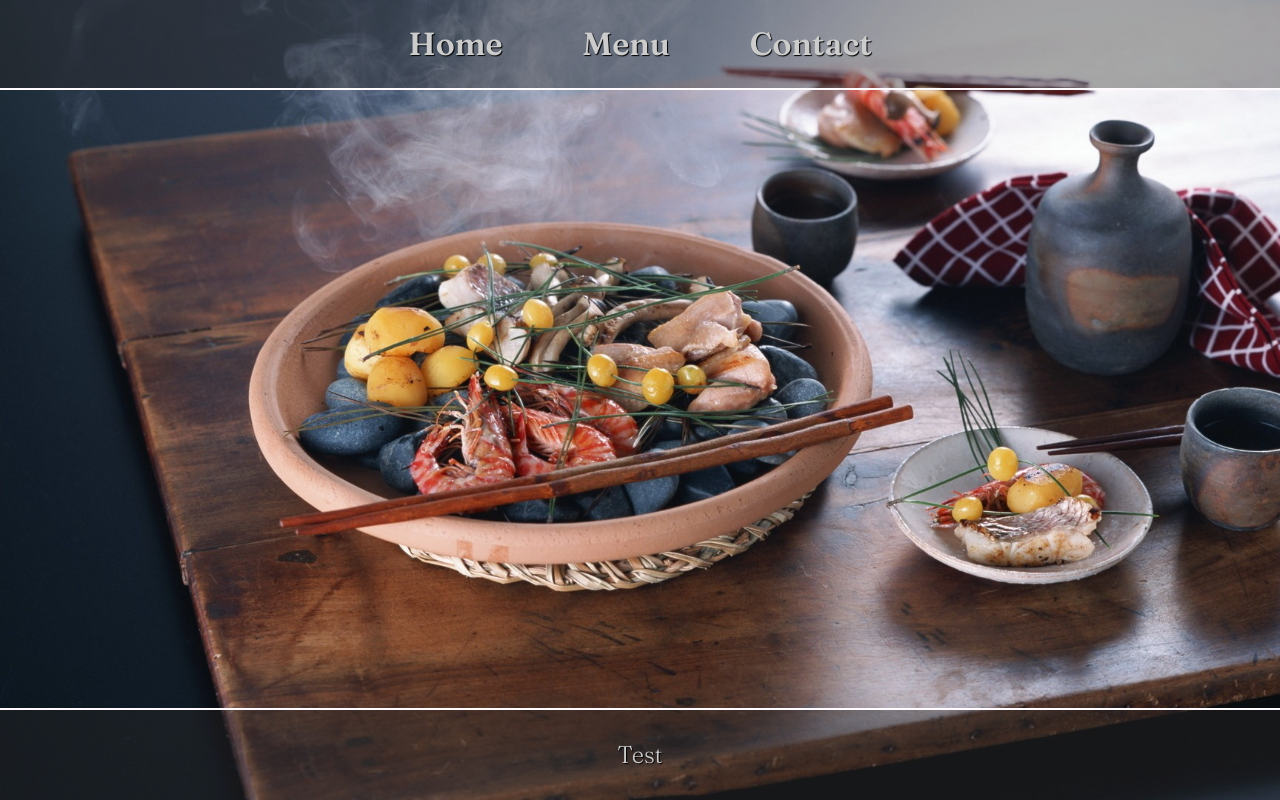
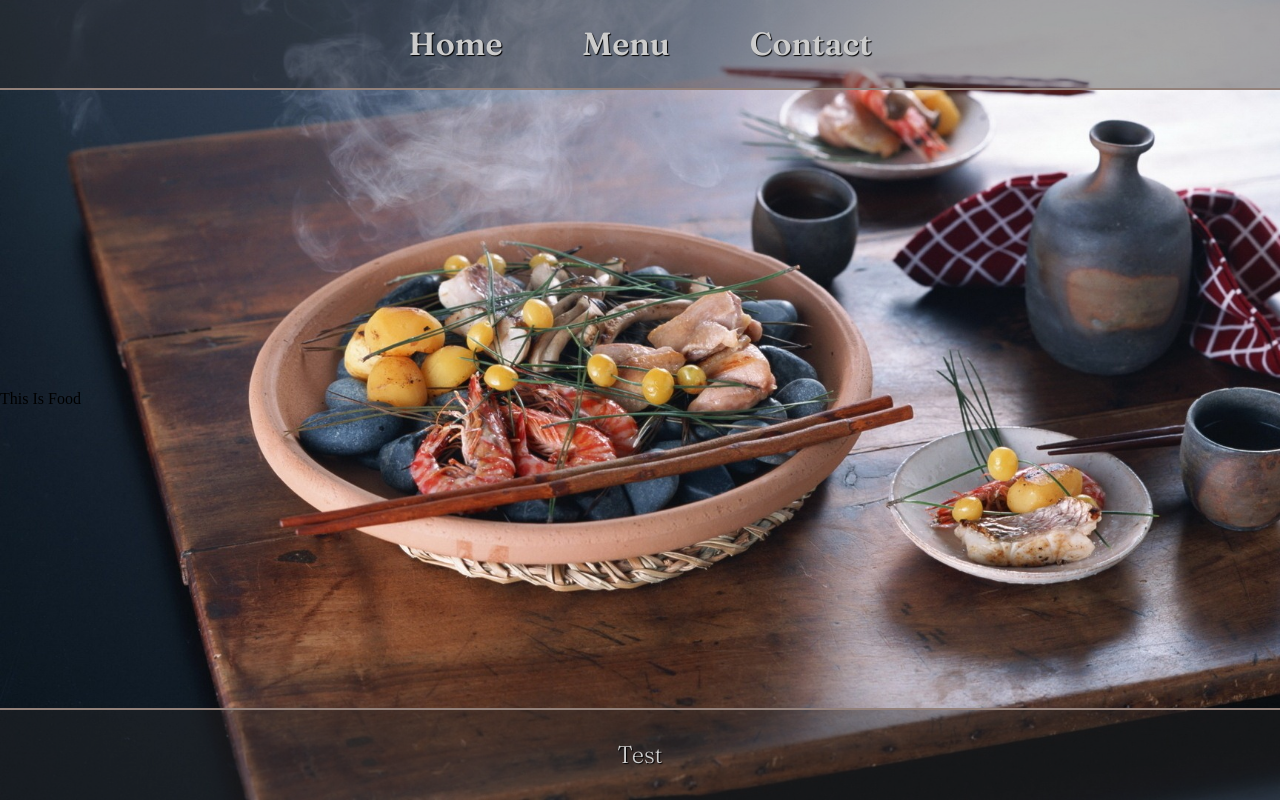
Before and after one commit to Bwade95/restaurant-page, a website built with webpack: page dist/index.html in a window 1280 px wide. Built offline with nearby package versions, Linux system fonts and the light colour scheme.

Commit message:
modules import properly

```diff
--- a/src/index.js
+++ b/src/index.js
@@ -1,7 +1,19 @@
-import pageLoad from '../modules/page-load'
+import { pageLoad } from './modules/page-load'
+import { homePage } from './modules/home-page'
+import { menuPage } from './modules/menu-page'
 
 window.onload = init;
 
 function init() {
     pageLoad();
+    homePage();
+    addNavEvents();
 }
+
+function addNavEvents() {
+    const homeBtn = document.querySelector('[data-tab-home]');
+    const menuBtn = document.querySelector('[data-tab-menu]');
+
+    homeBtn.addEventListener('click', homePage);
+    menuBtn.addEventListener('click', menuPage);
+}
--- /dev/null
+++ b/src/modules/home-page.js
@@ -0,0 +1,11 @@
+const homePage = () => {
+    const mainDiv = document.querySelector('.tab-content');
+
+    const title = document.createElement('div');
+    title.className = 'title';
+    title.innerHTML = `<h1>This Is Food</h1>`
+
+    mainDiv.appendChild(title);
+}
+
+export { homePage };
--- /dev/null
+++ b/src/modules/menu-page.js
@@ -0,0 +1,11 @@
+const menuPage = () => {
+    const mainDiv = document.querySelector('.tab-content');
+
+    const menu = document.createElement('div');
+    menu.className = 'menu';
+    menu.innerHTML = `<p>TEST</p>`;
+
+    mainDiv.appendChild(menu);
+}
+
+export { menuPage }
--- a/modules/page-load.js
+++ b/src/modules/page-load.js
@@ -5,11 +5,14 @@ const pageLoad = () => {
     header.innerHTML = `
     <nav>
         <ol id="navbar">
-            <li class="nav-list home">Home</li>
-            <li class="nav-list menu">Menu</li>
-            <li class="nav-list contact">Contact</li>
+            <li data-tab-home class="nav-list">Home</li>
+            <li data-tab-menu class="nav-list">Menu</li>
+            <li data-tab-contact class="nav-list">Contact</li>
         </ol>
     </nav>`;
+
+    const main = document.createElement('main');
+    main.classList.add('tab-content');
 
     const footer = document.createElement('footer');
     footer.innerHTML = `
@@ -18,7 +21,8 @@ const pageLoad = () => {
     </nav>`;
 
     contentDiv.appendChild(header);
+    contentDiv.appendChild(main);
     contentDiv.appendChild(footer);
 }
 
-export default pageLoad;
+export { pageLoad };
```
Also changed, not shown: dist/img/backdrop.jpg (renamed from img/test2.jpg), dist/img/favicon.png (renamed from img/favicon.png), dist/index.html, dist/main.js, dist/reset.css (renamed from src/reset.css), dist/styles.css, img/backdrop.jpg (deleted), img/test.jpg (deleted).
